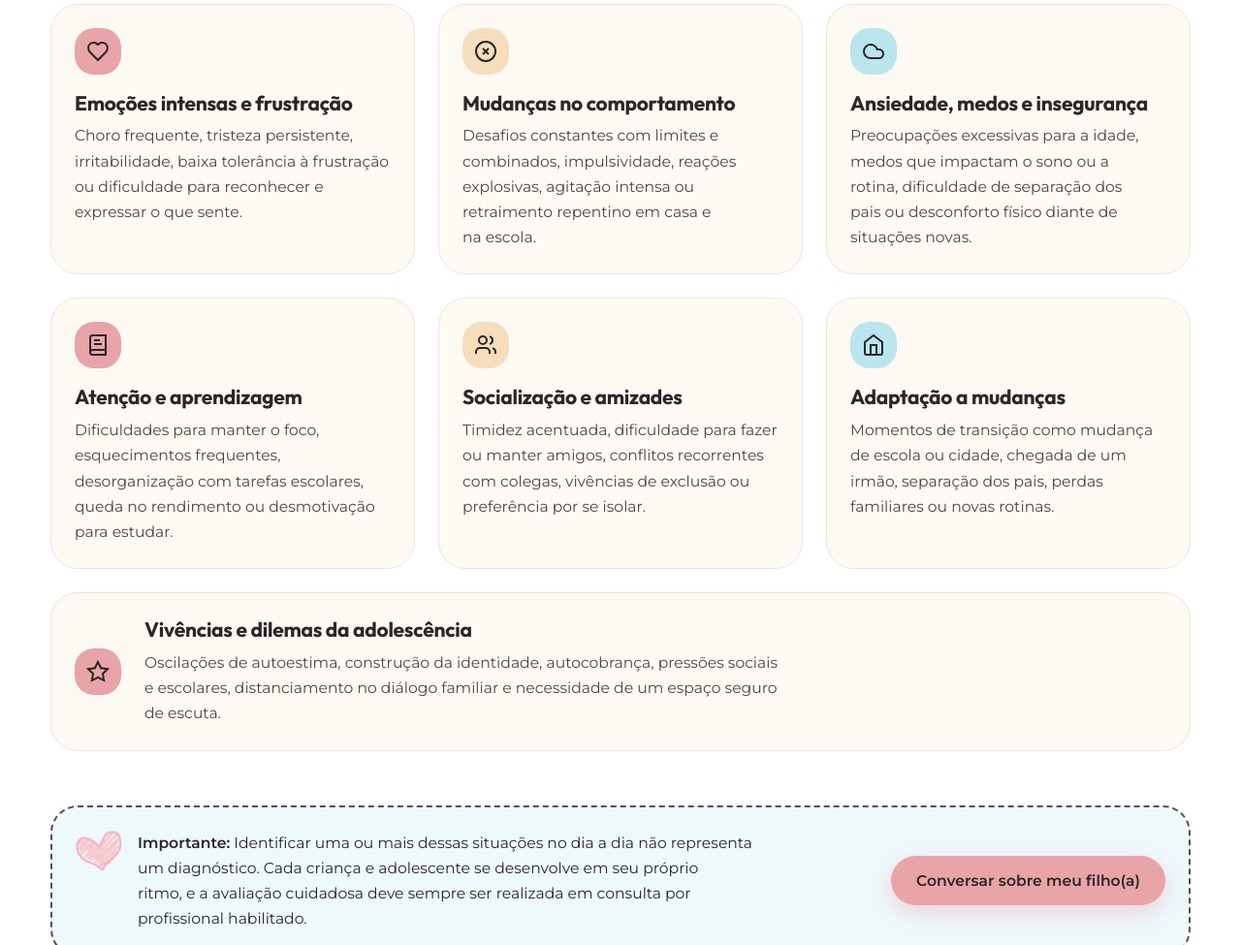
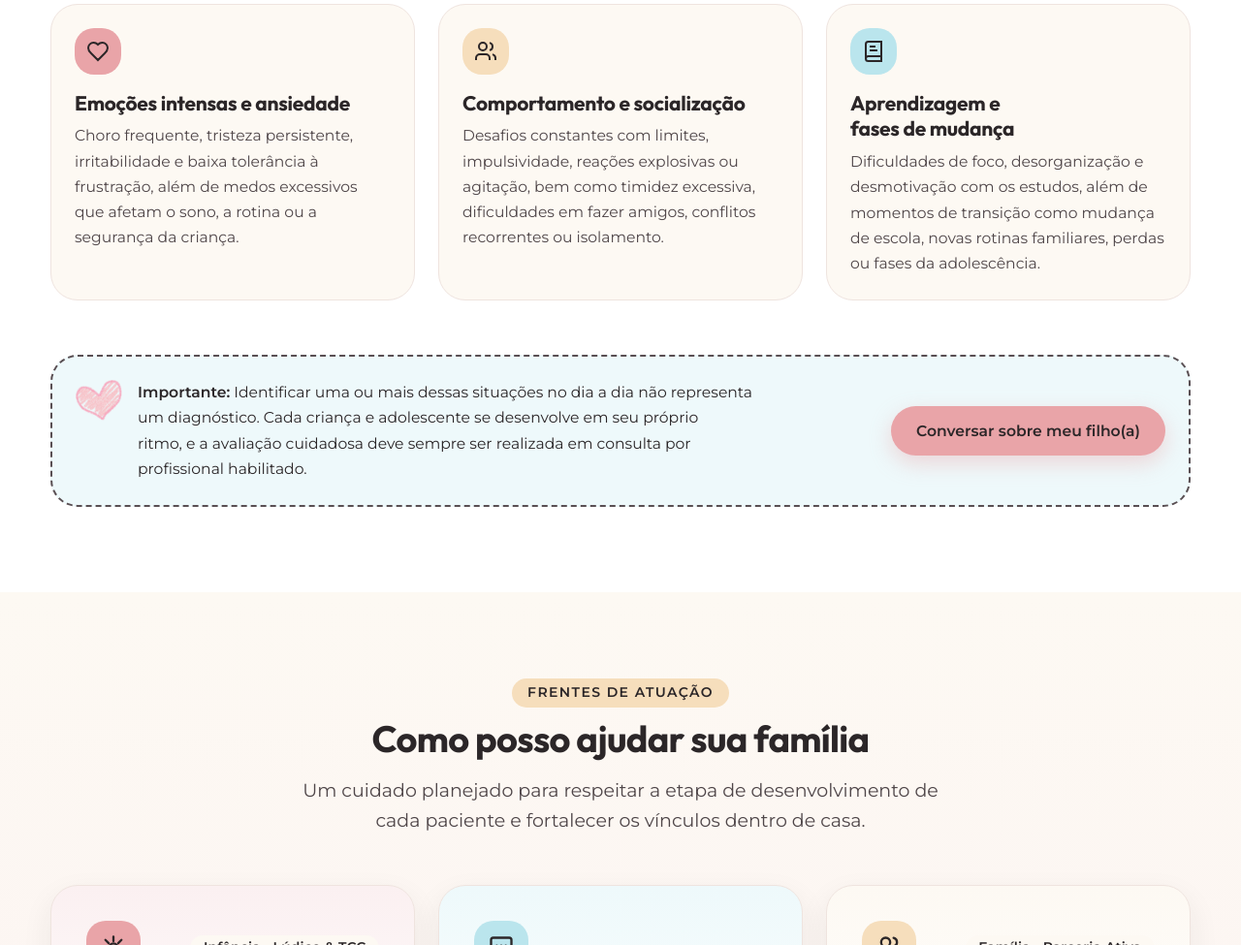
Before and after one commit to ViniRodrigBarros/Landing-Page--Ingrid-Cunha---Psic-loga-Infantojuvenil, a plain HTML site: page index.html in a window 1280 px wide. Shown: the part 1276-2251 px from the top of the page at 97% size. Drawn offline with Linux system fonts and the light colour scheme.

Commit message:
refactor: resumir seção de sinais em 3 cards essenciais para otimizar visualização mobile

```diff
--- a/css/style.css
+++ b/css/style.css
@@ -3063,7 +3063,7 @@ html.js-ready .signs-grid > [data-reveal]:nth-child(7) {
     grid-template-columns: repeat(2, 1fr);
   }
 
-  .sign-card--wide {
+  .signs-grid .sign-card:last-child {
     grid-column: span 2;
   }
 
@@ -3109,6 +3109,14 @@ html.js-ready .signs-grid > [data-reveal]:nth-child(7) {
 
   .header-actions .btn-header span {
     display: inline;
+  }
+
+  .signs-grid {
+    grid-template-columns: repeat(3, 1fr);
+  }
+
+  .signs-grid .sign-card:last-child {
+    grid-column: auto;
   }
 
   .pillars-grid {
@@ -3250,18 +3258,6 @@ html.js-ready .signs-grid > [data-reveal]:nth-child(7) {
     grid-template-columns: repeat(3, 1fr);
   }
 
-  .sign-card--wide {
-    grid-column: span 3;
-    display: flex;
-    align-items: center;
-    gap: var(--space-md);
-  }
-
-  .sign-card--wide .sign-card-icon {
-    margin-bottom: 0;
-    flex-shrink: 0;
-  }
-
   .pillars-grid {
     grid-template-columns: repeat(3, 1fr);
   }
--- a/index.html
+++ b/index.html
@@ -502,85 +502,39 @@
           </p>
         </div>
 
-        <!-- Grid com as 7 situações comuns da infância e adolescência (sem diagnóstico e sem alarmismo) -->
+        <!-- Grid com os 3 principais grupos de sinais da infância e adolescência (sem diagnóstico e sem alarmismo) -->
         <div class="signs-grid">
-          <!-- Card 1: Emoções -->
+          <!-- Card 1: Emoções e Ansiedade -->
           <article class="sign-card" data-reveal="fade-up">
             <div class="sign-card-icon sign-card-icon--rose" aria-hidden="true">
               <svg viewBox="0 0 24 24" width="24" height="24" fill="none" stroke="currentColor" stroke-width="2"><path d="M19 14c1.49-1.46 3-3.21 3-5.5A5.5 5.5 0 0 0 16.5 3c-1.76 0-3 .5-4.5 2-1.5-1.5-2.74-2-4.5-2A5.5 5.5 0 0 0 2 8.5c0 2.3 1.5 4.05 3 5.5l7 7Z"/></svg>
             </div>
-            <h3 class="sign-card-title">Emoções intensas e frustração</h3>
+            <h3 class="sign-card-title">Emoções intensas e ansiedade</h3>
             <p class="sign-card-desc">
-              Choro frequente, tristeza persistente, irritabilidade, baixa tolerância à frustração ou dificuldade para reconhecer e expressar o que sente.
+              Choro frequente, tristeza persistente, irritabilidade e baixa tolerância à frustração, além de medos excessivos que afetam o sono, a rotina ou a segurança da criança.
             </p>
           </article>
 
-          <!-- Card 2: Comportamento -->
-          <article class="sign-card" data-reveal="fade-up">
-            <div class="sign-card-icon sign-card-icon--vanilla" aria-hidden="true">
-              <svg viewBox="0 0 24 24" width="24" height="24" fill="none" stroke="currentColor" stroke-width="2"><path d="M12 22c5.523 0 10-4.477 10-10S17.523 2 12 2 2 6.477 2 12s4.477 10 10 10z"/><path d="m9 9 6 6"/><path d="m15 9-6 6"/></svg>
-            </div>
-            <h3 class="sign-card-title">Mudanças no comportamento</h3>
-            <p class="sign-card-desc">
-              Desafios constantes com limites e combinados, impulsividade, reações explosivas, agitação intensa ou retraimento repentino em casa e na escola.
-            </p>
-          </article>
-
-          <!-- Card 3: Ansiedade -->
-          <article class="sign-card" data-reveal="fade-up">
-            <div class="sign-card-icon sign-card-icon--sky" aria-hidden="true">
-              <svg viewBox="0 0 24 24" width="24" height="24" fill="none" stroke="currentColor" stroke-width="2"><path d="M17.5 19H9a7 7 0 1 1 6.71-9h1.79a4.5 4.5 0 1 1 0 9Z"/></svg>
-            </div>
-            <h3 class="sign-card-title">Ansiedade, medos e insegurança</h3>
-            <p class="sign-card-desc">
-              Preocupações excessivas para a idade, medos que impactam o sono ou a rotina, dificuldade de separação dos pais ou desconforto físico diante de situações novas.
-            </p>
-          </article>
-
-          <!-- Card 4: Atenção e aprendizagem -->
-          <article class="sign-card" data-reveal="fade-up">
-            <div class="sign-card-icon sign-card-icon--rose" aria-hidden="true">
-              <svg viewBox="0 0 24 24" width="24" height="24" fill="none" stroke="currentColor" stroke-width="2"><path d="M4 19.5v-15A2.5 2.5 0 0 1 6.5 2H20v20H6.5a2.5 2.5 0 0 1 0-5H20"/><path d="M8 7h6"/><path d="M8 11h8"/></svg>
-            </div>
-            <h3 class="sign-card-title">Atenção e aprendizagem</h3>
-            <p class="sign-card-desc">
-              Dificuldades para manter o foco, esquecimentos frequentes, desorganização com tarefas escolares, queda no rendimento ou desmotivação para estudar.
-            </p>
-          </article>
-
-          <!-- Card 5: Socialização -->
+          <!-- Card 2: Comportamento e Socialização -->
           <article class="sign-card" data-reveal="fade-up">
             <div class="sign-card-icon sign-card-icon--vanilla" aria-hidden="true">
               <svg viewBox="0 0 24 24" width="24" height="24" fill="none" stroke="currentColor" stroke-width="2"><path d="M16 21v-2a4 4 0 0 0-4-4H6a4 4 0 0 0-4 4v2"/><circle cx="9" cy="7" r="4"/><path d="M22 21v-2a4 4 0 0 0-3-3.87"/><path d="M16 3.13a4 4 0 0 1 0 7.75"/></svg>
             </div>
-            <h3 class="sign-card-title">Socialização e amizades</h3>
+            <h3 class="sign-card-title">Comportamento e socialização</h3>
             <p class="sign-card-desc">
-              Timidez acentuada, dificuldade para fazer ou manter amigos, conflitos recorrentes com colegas, vivências de exclusão ou preferência por se isolar.
+              Desafios constantes com limites, impulsividade, reações explosivas ou agitação, bem como timidez excessiva, dificuldades em fazer amigos, conflitos recorrentes ou isolamento.
             </p>
           </article>
 
-          <!-- Card 6: Adaptação a mudanças -->
+          <!-- Card 3: Aprendizagem e Mudanças -->
           <article class="sign-card" data-reveal="fade-up">
             <div class="sign-card-icon sign-card-icon--sky" aria-hidden="true">
-              <svg viewBox="0 0 24 24" width="24" height="24" fill="none" stroke="currentColor" stroke-width="2"><path d="M3 9l9-7 9 7v11a2 2 0 0 1-2 2H5a2 2 0 0 1-2-2z"/><polyline points="9 22 9 12 15 12 15 22"/></svg>
+              <svg viewBox="0 0 24 24" width="24" height="24" fill="none" stroke="currentColor" stroke-width="2"><path d="M4 19.5v-15A2.5 2.5 0 0 1 6.5 2H20v20H6.5a2.5 2.5 0 0 1 0-5H20"/><path d="M8 7h6"/><path d="M8 11h8"/></svg>
             </div>
-            <h3 class="sign-card-title">Adaptação a mudanças</h3>
+            <h3 class="sign-card-title">Aprendizagem e fases de mudança</h3>
             <p class="sign-card-desc">
-              Momentos de transição como mudança de escola ou cidade, chegada de um irmão, separação dos pais, perdas familiares ou novas rotinas.
+              Dificuldades de foco, desorganização e desmotivação com os estudos, além de momentos de transição como mudança de escola, novas rotinas familiares, perdas ou fases da adolescência.
             </p>
-          </article>
-
-          <!-- Card 7: Adolescência -->
-          <article class="sign-card sign-card--wide" data-reveal="fade-up">
-            <div class="sign-card-icon sign-card-icon--rose" aria-hidden="true">
-              <svg viewBox="0 0 24 24" width="24" height="24" fill="none" stroke="currentColor" stroke-width="2"><polygon points="12 2 15.09 8.26 22 9.27 17 14.14 18.18 21.02 12 17.77 5.82 21.02 7 14.14 2 9.27 8.91 8.26 12 2"/></svg>
-            </div>
-            <div class="sign-card-body">
-              <h3 class="sign-card-title">Vivências e dilemas da adolescência</h3>
-              <p class="sign-card-desc">
-                Oscilações de autoestima, construção da identidade, autocobrança, pressões sociais e escolares, distanciamento no diálogo familiar e necessidade de um espaço seguro de escuta.
-              </p>
-            </div>
           </article>
         </div>
 
```
Also changed, not shown: 1 other file.
